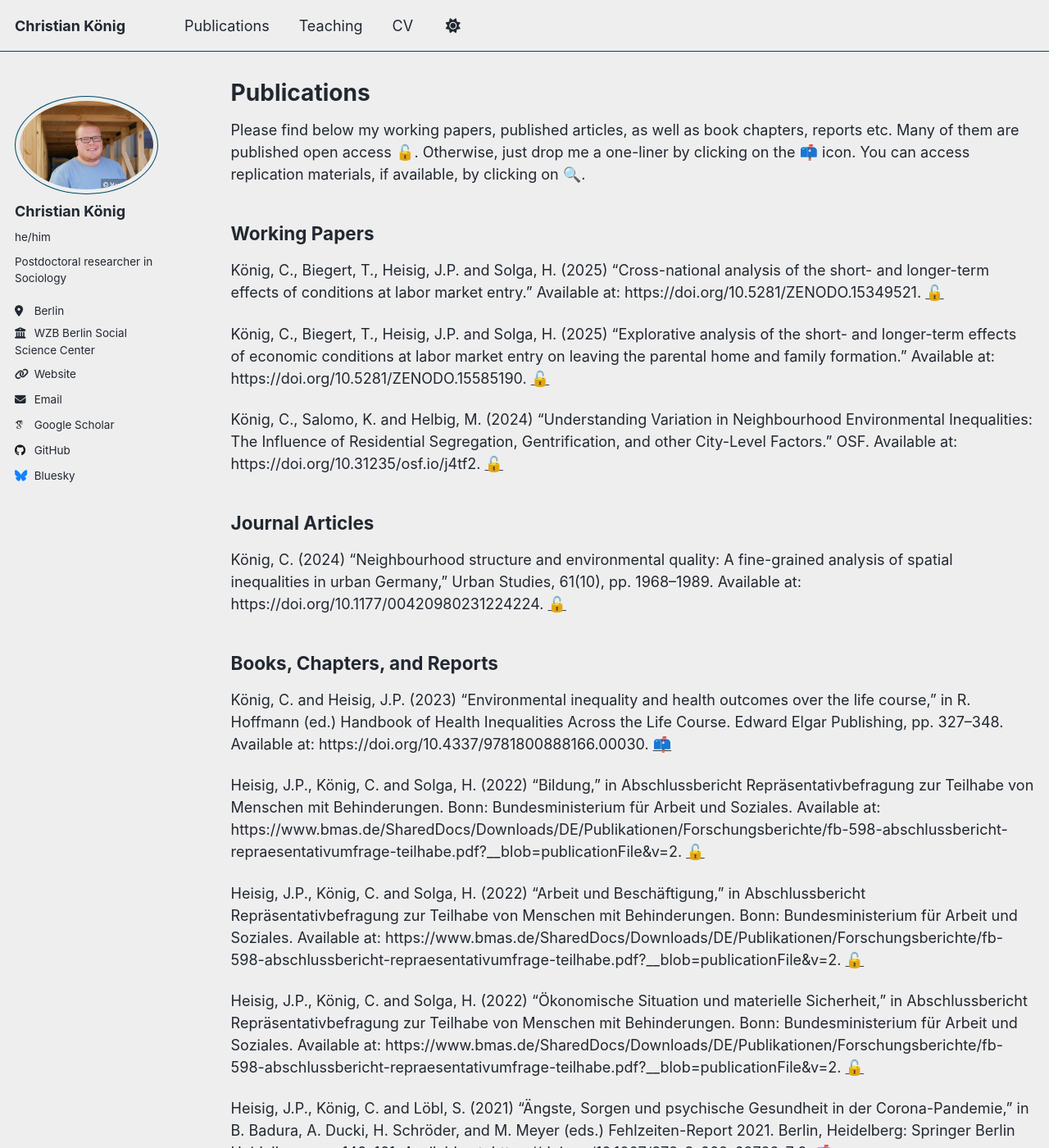
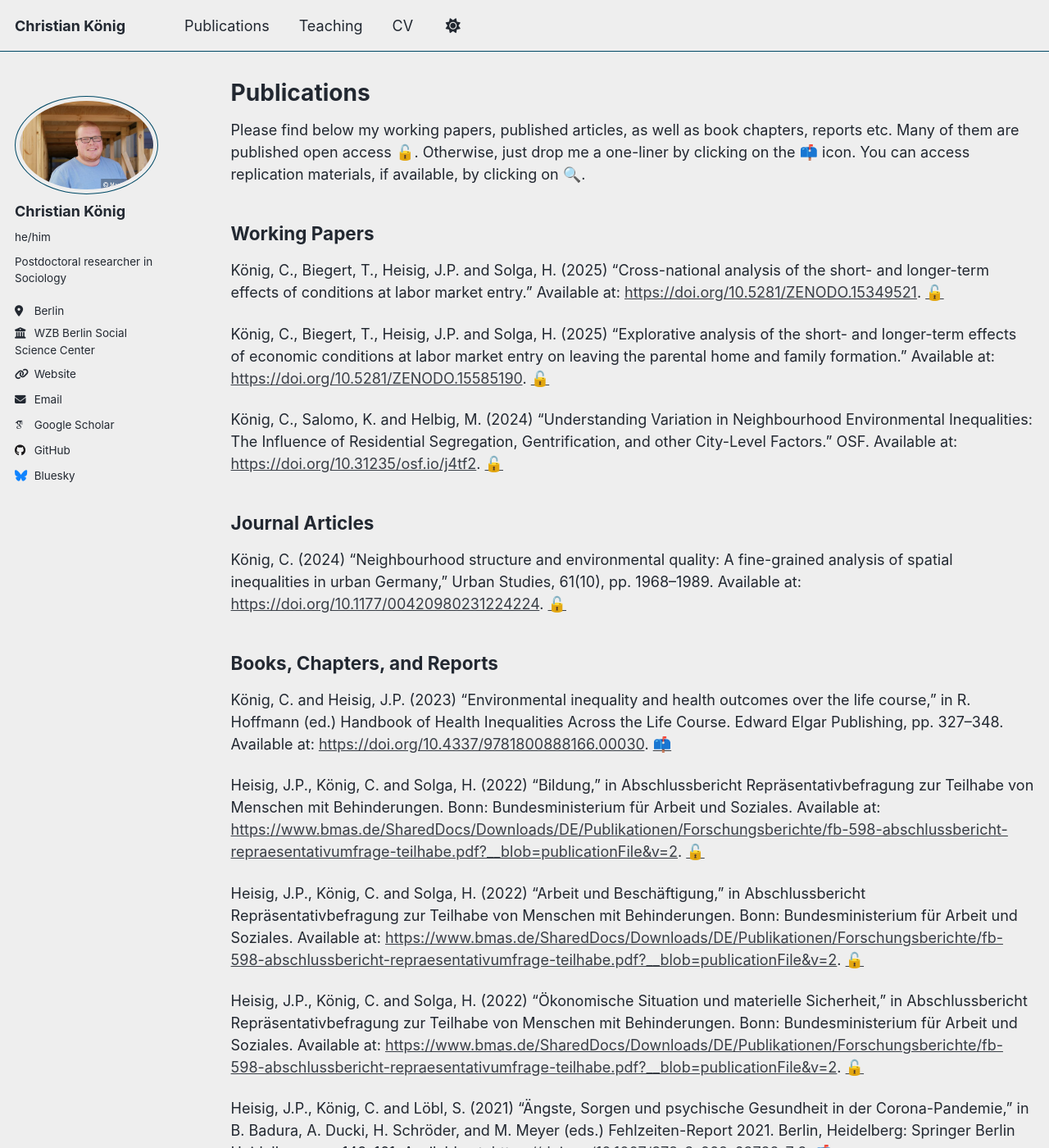
Before and after one commit to christian-koenig/christian-koenig.github.io, a Jekyll site: the page built from _pages/publications_alternative.md, in a window 1280 px wide and 1400 px high. Shown: the whole window at 82% size. Built offline with Jekyll 4.4.1, drawn with Linux system fonts in a browser that asks for light colours; emoji names are drawn with the system emoji font; some web fonts are replaced; a script that is not in the unit is left out; part of the change alters nothing that is shown; some of the changed text lies outside the part shown.

Commit message:
update_publications

```diff
--- a/_pages/publications_alternative.md
+++ b/_pages/publications_alternative.md
@@ -14,37 +14,37 @@ Please find below my working papers, published articles, as well as book chapter
 
 ## Working Papers
 
-König, C., Biegert, T., Heisig, J.P. and Solga, H. (2025) “Cross-national analysis of the short- and longer-term effects of conditions at labor market entry.” Available at: https://doi.org/10.5281/ZENODO.15349521.
+König, C., Biegert, T., Heisig, J.P. and Solga, H. (2025) “Cross-national analysis of the short- and longer-term effects of conditions at labor market entry.” Available at: [https://doi.org/10.5281/ZENODO.15349521](https://doi.org/10.5281/ZENODO.15349521).
 [:unlock:](http://christian-koenig.github.io/files/D4.2_2025.pdf)
 
-König, C., Biegert, T., Heisig, J.P. and Solga, H. (2025) “Explorative analysis of the short- and longer-term effects of economic conditions at labor market entry on leaving the parental home and family formation.” Available at: https://doi.org/10.5281/ZENODO.15585190.
+König, C., Biegert, T., Heisig, J.P. and Solga, H. (2025) “Explorative analysis of the short- and longer-term effects of economic conditions at labor market entry on leaving the parental home and family formation.” Available at: [https://doi.org/10.5281/ZENODO.15585190](https://doi.org/10.5281/ZENODO.15585190).
 [:unlock:](http://christian-koenig.github.io/files/D4.3_2025.pdf)
 
-König, C., Salomo, K. and Helbig, M. (2024) “Understanding Variation in Neighbourhood Environmental Inequalities: The Influence of Residential Segregation, Gentrification, and other City-Level Factors.” OSF. Available at: https://doi.org/10.31235/osf.io/j4tf2.
+König, C., Salomo, K. and Helbig, M. (2024) “Understanding Variation in Neighbourhood Environmental Inequalities: The Influence of Residential Segregation, Gentrification, and other City-Level Factors.” OSF. Available at: [https://doi.org/10.31235/osf.io/j4tf2](https://doi.org/10.31235/osf.io/j4tf2).
 [:unlock:](http://christian-koenig.github.io/files/Koenig_Salomo_Helbig_2024.pdf)
 
 
 ## Journal Articles
 
-König, C. (2024) “Neighbourhood structure and environmental quality: A fine-grained analysis of spatial inequalities in urban Germany,” Urban Studies, 61(10), pp. 1968–1989. Available at: https://doi.org/10.1177/00420980231224224.
+König, C. (2024) “Neighbourhood structure and environmental quality: A fine-grained analysis of spatial inequalities in urban Germany,” Urban Studies, 61(10), pp. 1968–1989. Available at: [https://doi.org/10.1177/00420980231224224](https://doi.org/10.1177/00420980231224224).
 [:unlock:](https://journals.sagepub.com/doi/10.1177/00420980231224224)
 
 
 ## Books, Chapters, and Reports
 
-König, C. and Heisig, J.P. (2023) “Environmental inequality and health outcomes over the life course,” in R. Hoffmann (ed.) Handbook of Health Inequalities Across the Life Course. Edward Elgar Publishing, pp. 327–348. Available at: https://doi.org/10.4337/9781800888166.00030.
+König, C. and Heisig, J.P. (2023) “Environmental inequality and health outcomes over the life course,” in R. Hoffmann (ed.) Handbook of Health Inequalities Across the Life Course. Edward Elgar Publishing, pp. 327–348. Available at: [https://doi.org/10.4337/9781800888166.00030](https://doi.org/10.4337/9781800888166.00030).
 [:mailbox:](mailto:christian.koenig@wzb.eu)
 
-Heisig, J.P., König, C. and Solga, H. (2022) “Bildung,” in Abschlussbericht Repräsentativbefragung zur Teilhabe von Menschen mit Behinderungen. Bonn: Bundesministerium für Arbeit und Soziales. Available at: https://www.bmas.de/SharedDocs/Downloads/DE/Publikationen/Forschungsberichte/fb-598-abschlussbericht-repraesentativumfrage-teilhabe.pdf?__blob=publicationFile&v=2.
+Heisig, J.P., König, C. and Solga, H. (2022) “Bildung,” in Abschlussbericht Repräsentativbefragung zur Teilhabe von Menschen mit Behinderungen. Bonn: Bundesministerium für Arbeit und Soziales. Available at: [https://www.bmas.de/SharedDocs/Downloads/DE/Publikationen/Forschungsberichte/fb-598-abschlussbericht-repraesentativumfrage-teilhabe.pdf?__blob=publicationFile&v=2](https://www.bmas.de/SharedDocs/Downloads/DE/Publikationen/Forschungsberichte/fb-598-abschlussbericht-repraesentativumfrage-teilhabe.pdf?__blob=publicationFile&v=2).
 [:unlock:](https://www.bmas.de/SharedDocs/Downloads/DE/Publikationen/Forschungsberichte/fb-598-abschlussbericht-repraesentativumfrage-teilhabe.pdf?__blob=publicationFile&v=2)
 
-Heisig, J.P., König, C. and Solga, H. (2022) “Arbeit und Beschäftigung,” in Abschlussbericht Repräsentativbefragung zur Teilhabe von Menschen mit Behinderungen. Bonn: Bundesministerium für Arbeit und Soziales. Available at: https://www.bmas.de/SharedDocs/Downloads/DE/Publikationen/Forschungsberichte/fb-598-abschlussbericht-repraesentativumfrage-teilhabe.pdf?__blob=publicationFile&v=2.
+Heisig, J.P., König, C. and Solga, H. (2022) “Arbeit und Beschäftigung,” in Abschlussbericht Repräsentativbefragung zur Teilhabe von Menschen mit Behinderungen. Bonn: Bundesministerium für Arbeit und Soziales. Available at: [https://www.bmas.de/SharedDocs/Downloads/DE/Publikationen/Forschungsberichte/fb-598-abschlussbericht-repraesentativumfrage-teilhabe.pdf?__blob=publicationFile&v=2](https://www.bmas.de/SharedDocs/Downloads/DE/Publikationen/Forschungsberichte/fb-598-abschlussbericht-repraesentativumfrage-teilhabe.pdf?__blob=publicationFile&v=2).
 [:unlock:](https://www.bmas.de/SharedDocs/Downloads/DE/Publikationen/Forschungsberichte/fb-598-abschlussbericht-repraesentativumfrage-teilhabe.pdf?__blob=publicationFile&v=2)
 
-Heisig, J.P., König, C. and Solga, H. (2022) “Ökonomische Situation und materielle Sicherheit,” in Abschlussbericht Repräsentativbefragung zur Teilhabe von Menschen mit Behinderungen. Bonn: Bundesministerium für Arbeit und Soziales. Available at: https://www.bmas.de/SharedDocs/Downloads/DE/Publikationen/Forschungsberichte/fb-598-abschlussbericht-repraesentativumfrage-teilhabe.pdf?__blob=publicationFile&v=2.
+Heisig, J.P., König, C. and Solga, H. (2022) “Ökonomische Situation und materielle Sicherheit,” in Abschlussbericht Repräsentativbefragung zur Teilhabe von Menschen mit Behinderungen. Bonn: Bundesministerium für Arbeit und Soziales. Available at: [https://www.bmas.de/SharedDocs/Downloads/DE/Publikationen/Forschungsberichte/fb-598-abschlussbericht-repraesentativumfrage-teilhabe.pdf?__blob=publicationFile&v=2](https://www.bmas.de/SharedDocs/Downloads/DE/Publikationen/Forschungsberichte/fb-598-abschlussbericht-repraesentativumfrage-teilhabe.pdf?__blob=publicationFile&v=2).
 [:unlock:](https://www.bmas.de/SharedDocs/Downloads/DE/Publikationen/Forschungsberichte/fb-598-abschlussbericht-repraesentativumfrage-teilhabe.pdf?__blob=publicationFile&v=2)
 
-Heisig, J.P., König, C. and Löbl, S. (2021) “Ängste, Sorgen und psychische Gesundheit in der Corona-Pandemie,” in B. Badura, A. Ducki, H. Schröder, and M. Meyer (eds.) Fehlzeiten-Report 2021. Berlin, Heidelberg: Springer Berlin Heidelberg, pp. 149–161. Available at: https://doi.org/10.1007/978-3-662-63722-7_8.
+Heisig, J.P., König, C. and Löbl, S. (2021) “Ängste, Sorgen und psychische Gesundheit in der Corona-Pandemie,” in B. Badura, A. Ducki, H. Schröder, and M. Meyer (eds.) Fehlzeiten-Report 2021. Berlin, Heidelberg: Springer Berlin Heidelberg, pp. 149–161. Available at: [https://doi.org/10.1007/978-3-662-63722-7_8](https://doi.org/10.1007/978-3-662-63722-7_8).
 [:mailbox:](mailto:christian.koenig@wzb.eu)
 
 Heisig, J.P. and König, C. (2021) “Dicke Luft Arme Haushalte und Menschen ohne deutschen Pass leben häufiger in Gegenden mit hoher Umweltbelastung,” WZB Mitteilungen.
```
